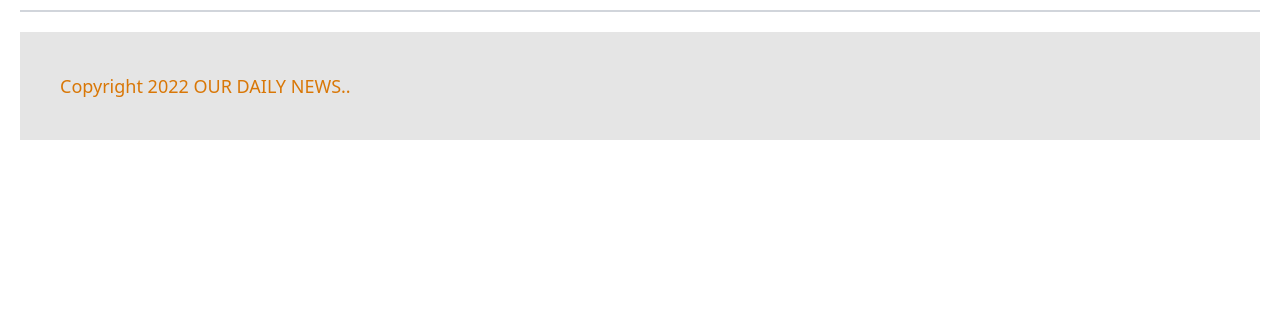
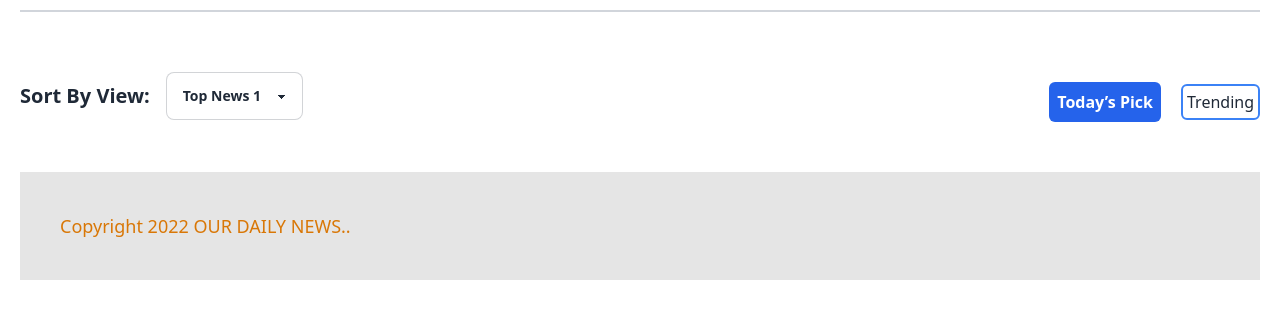
Before and after one commit to Hamim-200/Our_News, a plain HTML site: page index.html in a window 1280 px wide. Shown: the part 118-436 px from the top of the page. Drawn offline with nearby package versions, Linux system fonts and the light colour scheme; no server answers.

Commit message:
message box & sort added

```diff
--- a/index.html
+++ b/index.html
@@ -51,6 +51,45 @@
         </section>
         <!-- category list end  -->
 
+        <!-- Message Box Start  -->
+        <div id="no-found"
+            class="card w-full container mx-auto bg-white text-black text-primary-content drop-shadow-md mt-5 hidden border-t-2 border-t-gray-300">
+            <div class="card-body">
+                <h2 class="card-title">
+                    <span id="item-found">0</span> items found!
+                </h2>
+            </div>
+        </div>
+        <!-- Message Box End  -->
+
+        <!-- Sort view Start  -->
+        <section class="container md:flex md:justify-between md:items-center ml-auto md:mx-auto my-10">
+            <div class="flex items-center mb-3">
+                <div>
+                    <h2 class="mr-4 text-xl font-semibold">Sort By View:</h2>
+                </div>
+                <div>
+                    <select class="select select-bordered w-full max-w-xs">
+                        <option>Top News 1</option>
+                        <option>Top News 2</option>
+                        <option>Top News 3</option>
+                    </select>
+                </div>
+            </div>
+            <div>
+                <div class="flex items-center">
+                    <div class="mr-5 bg-blue-600 p-2 text-white font-semibold rounded-md">
+                        <h1>Today’s Pick</h1>
+                    </div>
+                    <div class="border-2 border-blue-500 rounded-md p-1">
+                        <h1>Trending</h1>
+                    </div>
+                </div>
+            </div>
+        </section>
+        <!-- Sort view end  -->
+
+
     </main>
     <!-- Main End -->
 
--- a/js/app.js
+++ b/js/app.js
@@ -20,12 +20,16 @@
         const categoryContainer = document.getElementById('category-container')
         const li = document.createElement('li');
         li.classList.add("font-semibold", "text-md", "lg:text-xl")
-        li.innerHTML = `<a onclick="loadCard(${category_id})" >${category_name}</a>`
+        li.innerHTML = `
+      <a onclick="loadCard(${category_id})" >${category_name}</a>
+      `
         categoryContainer.appendChild(li);
 
     });
 
 }
+
+
 
 const loadCard = async (id) => {
     const url = `https://openapi.programming-hero.com/api/news/category/0${id}`;
```
